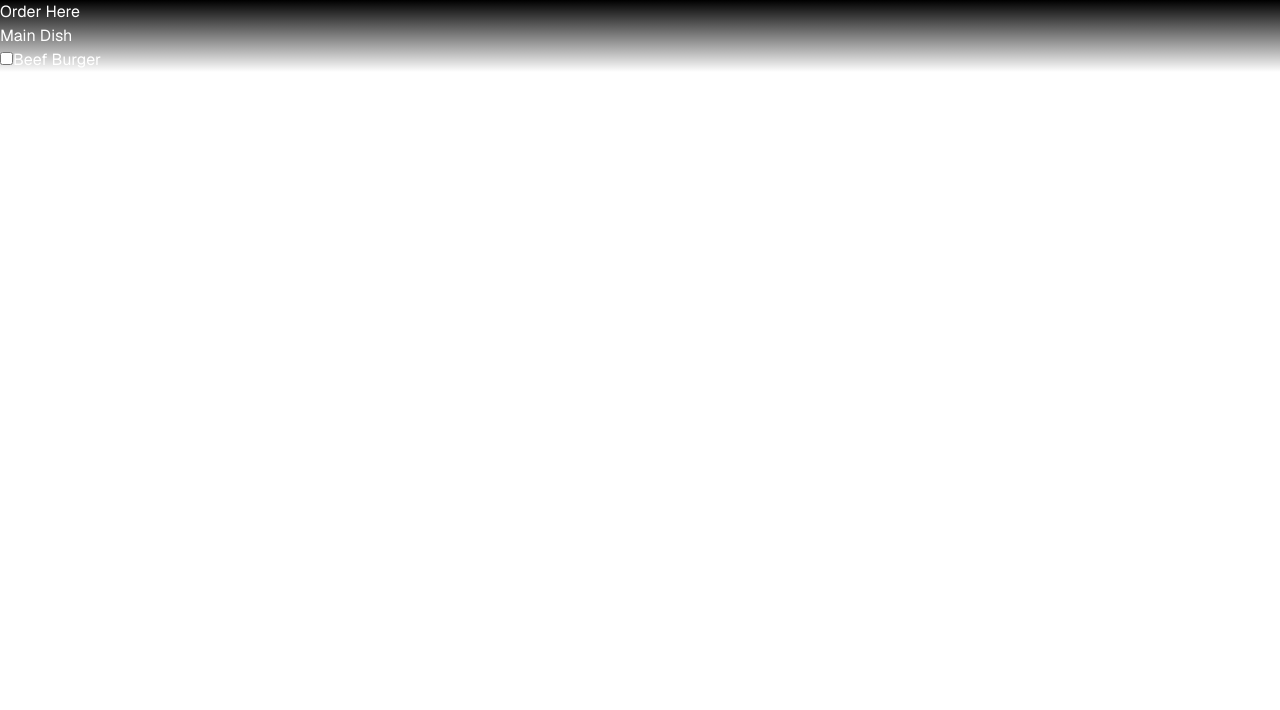
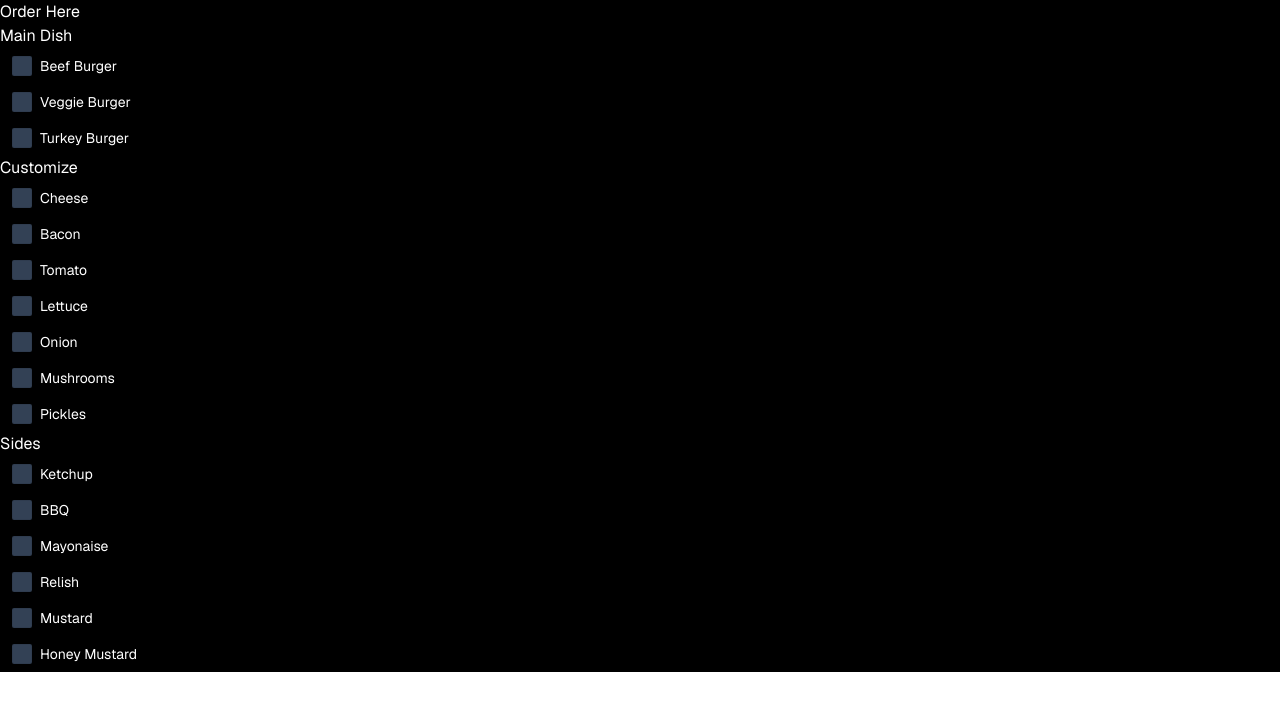
Before and after one commit to prestonButton/my_bbq, a Next.js app: page /order in a window 1280 px wide. Shown: the top 710 px of the page. Built offline with nearby package versions, Linux system fonts and the light colour scheme.

Commit message:
update order page

```diff
--- a/app/globals.css
+++ b/app/globals.css
@@ -2,26 +2,10 @@
 @tailwind components;
 @tailwind utilities;
 
-:root {
-  --foreground-rgb: 0, 0, 0;
-  --background-start-rgb: 214, 219, 220;
-  --background-end-rgb: 255, 255, 255;
+.checkbox {
+  @apply mx-1 mr-2 rounded-sm bg-slate-700
 }
 
-@media (prefers-color-scheme: dark) {
-  :root {
-    --foreground-rgb: 255, 255, 255;
-    --background-start-rgb: 0, 0, 0;
-    --background-end-rgb: 0, 0, 0;
-  }
+.label {
+  @apply flex select-none items-start justify-start p-2
 }
-
-body {
-  color: rgb(var(--foreground-rgb));
-  background: linear-gradient(
-      to bottom,
-      transparent,
-      rgb(var(--background-end-rgb))
-    )
-    rgb(var(--background-start-rgb));
-}
--- a/app/layout.tsx
+++ b/app/layout.tsx
@@ -14,7 +14,7 @@ export default function RootLayout({
 }) {
   return (
     <html lang="en" className={`${GeistSans.variable} ${GeistMono.variable}`}>
-      <body className='bg-black text-white'>{children}</body>
+      <body className='bg-black text-white w-full h-full'>{children}</body>
     </html>
   )
 }
--- a/app/order/page.tsx
+++ b/app/order/page.tsx
@@ -1,20 +1,54 @@
-import React from 'react'
 
-const order = () => {
+import React from 'react';
+
+interface CheckboxProps {
+  label: string;
+}
+
+const Checkbox: React.FC<CheckboxProps> = ({ label }) => {
   return (
-    <div>
+    <div className="form-control">
+      <label className="label cursor-pointer flex items-left">
+        <input type="checkbox" className="checkbox checkbox-sm" />
+        <span className="label-text text-white self-left">{label}</span>
+      </label>
+    </div>
+  );
+};
+
+const Order = () => {
+  return (
+    <div className='flex items-left justify-left'>
       <div>
         <h1>Order Here</h1>
         <div>
           <h2>Main Dish</h2>
-          <label>
-            <input type='checkbox' />
-            Beef Burger
-          </label>
+          <Checkbox label='Beef Burger' />
+          <Checkbox label="Veggie Burger" />
+          <Checkbox label='Turkey Burger' />
+        </div>
+        <div>
+          <h2>Customize</h2>
+          <Checkbox label='Cheese' />
+          <Checkbox label='Bacon' />
+          <Checkbox label='Tomato' />
+          <Checkbox label='Lettuce' />
+          <Checkbox label='Onion' />
+          <Checkbox label='Mushrooms' />
+          <Checkbox label='Pickles' />
+        </div>
+        <div>
+          <h2>Sides</h2>
+          <Checkbox label='Ketchup' />
+          <Checkbox label='BBQ' />
+          <Checkbox label='Mayonaise' />
+          <Checkbox label='Relish' />
+          <Checkbox label='Mustard' />
+          <Checkbox label='Honey Mustard' />
         </div>
       </div>
     </div>
-  )
-}
+  );
+};
 
-export default order
+export default Order;
```
